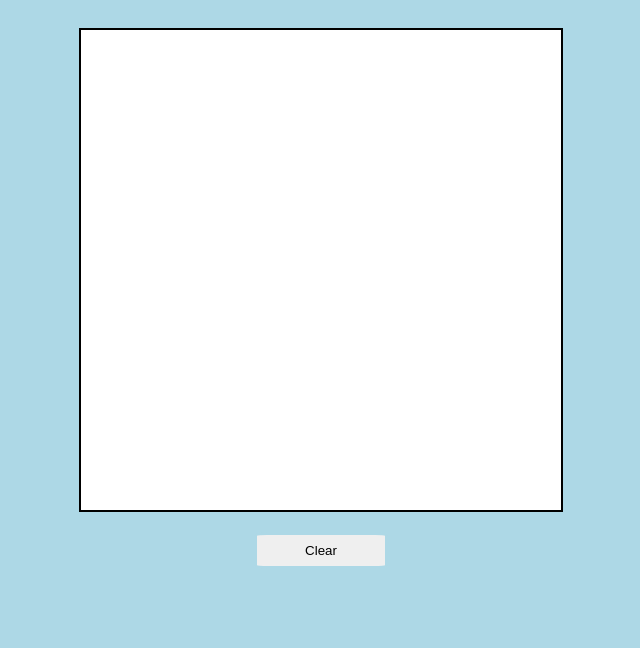
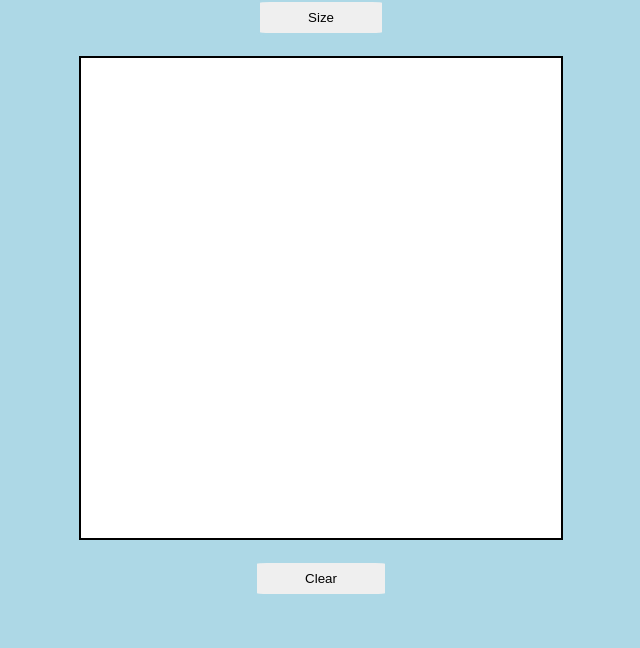
Before and after one commit to Piptr3/sketch, a plain HTML site: page index.html in a window 1280 px wide. Shown: the part 152-800 px from the top of the page, without its empty margins (319-959 px from the left). Drawn offline with Linux system fonts and the light colour scheme.

Commit message:
add size button

```diff
--- a/index.html
+++ b/index.html
@@ -9,6 +9,7 @@
 </head>
 <body>
     <h1 class="title">Etch-A-Sketch</h1>
+    <button class="btn" id="clearBtn">Size</button>
     <div class="board"></div>
     <button class="btn">Clear</button>
 </body>
```
